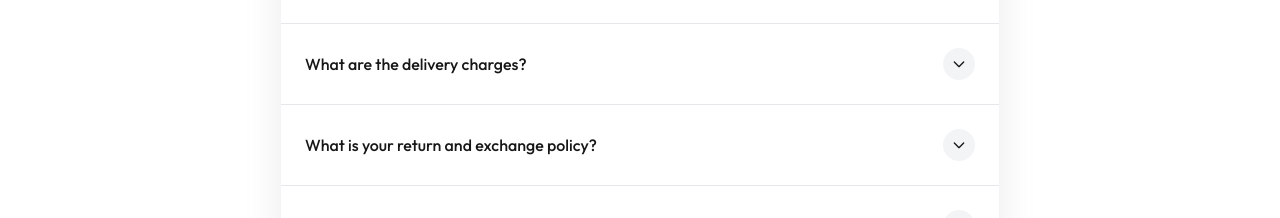
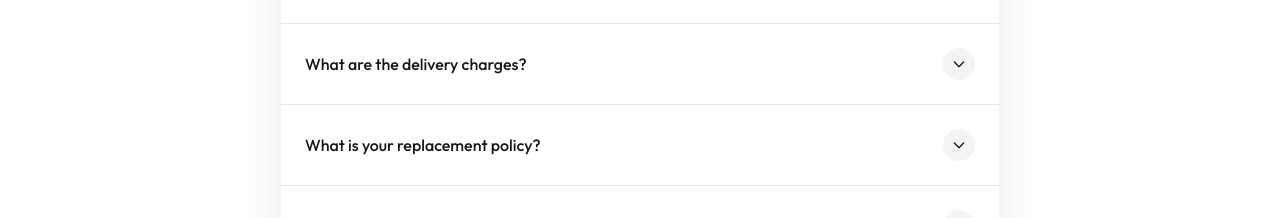
Before and after one commit to honestsolutions07/foxtail-fashions, a Next.js app: page / in a window 1280 px wide. Shown: the part 3600-3818 px from the top of the page. Built offline with nearby package versions, Linux system fonts and the light colour scheme; no server answers; the database is empty; a web font is replaced by a local one.

Commit message:
Update return policy to replacement only across the site

```diff
--- a/src/app/product/[id]/page.tsx
+++ b/src/app/product/[id]/page.tsx
@@ -271,7 +271,7 @@ export default function ProductPage() {
                             </div>
                             <div className="product-features">
                                 <div className="product-feature"><span className="feature-icon">🚚</span><div><strong>Free Delivery</strong><p>On orders above ₹899</p></div></div>
-                                <div className="product-feature"><span className="feature-icon">↩️</span><div><strong>Easy Returns</strong><p>7 days return policy</p></div></div>
+                                <div className="product-feature"><span className="feature-icon">↩️</span><div><strong>Easy Replacements</strong><p>7 days replacement only</p></div></div>
                                 <div className="product-feature"><span className="feature-icon">💯</span><div><strong>100% Original</strong><p>Authentic products</p></div></div>
                             </div>
                         </div>
--- a/src/components/FAQSection.tsx
+++ b/src/components/FAQSection.tsx
@@ -12,8 +12,8 @@ const faqs = [
         answer: 'A standard delivery charge of ₹99 is applicable on all orders, regardless of the order value. This helps us ensure safe and timely delivery of your products.',
     },
     {
-        question: 'What is your return and exchange policy?',
-        answer: 'We accept returns and exchanges within 30 days of purchase. Items must be unworn, unwashed, and with original tags attached. Free returns are available for all orders.',
+        question: 'What is your replacement policy?',
+        answer: 'We do not offer returns. However, we offer free replacements for damaged, defective, or incorrect items within 7 days of delivery. Please ensure items are unworn and have original tags.',
     },
     {
         question: 'How can I track my order?',
```
